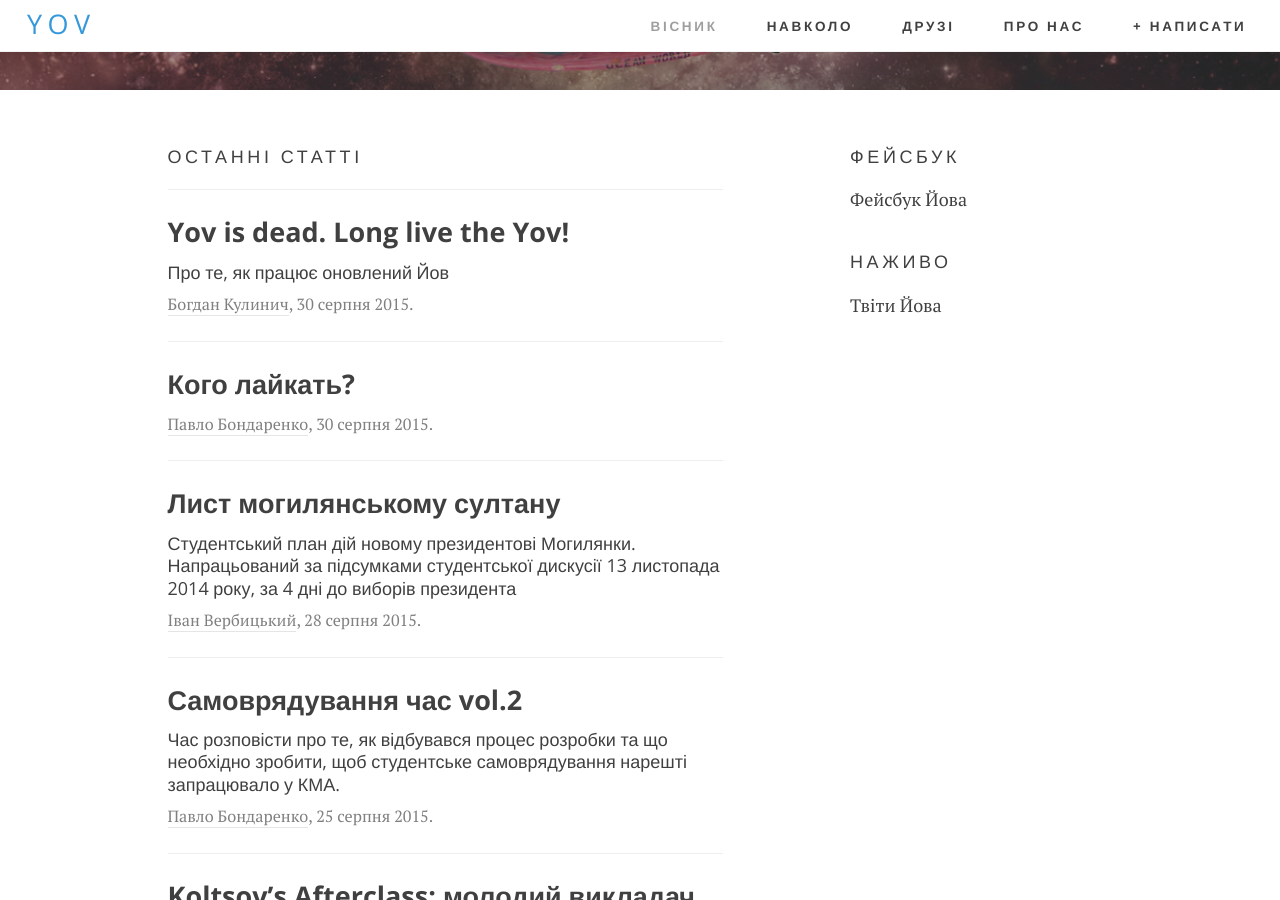
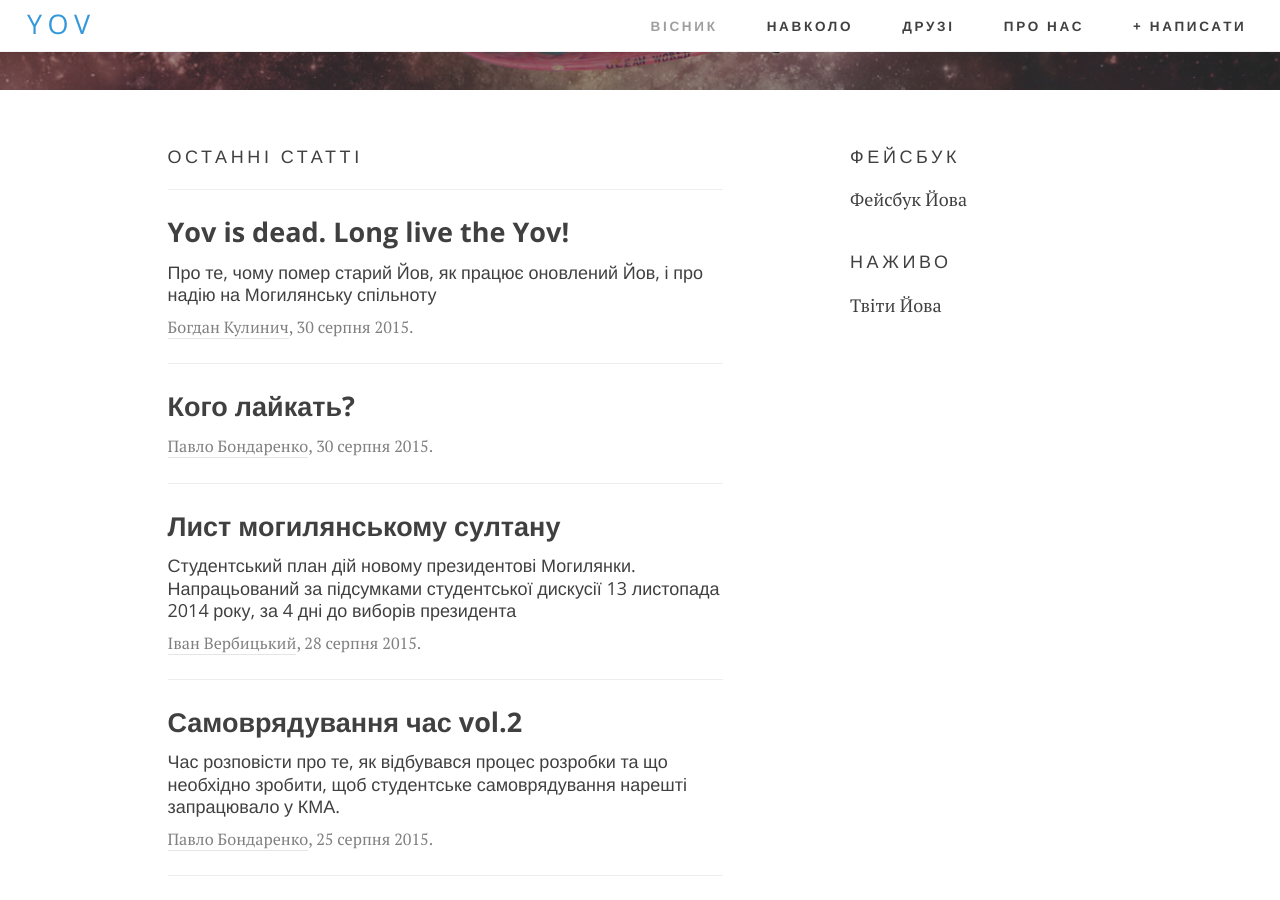
Before and after one commit to boretskyi/boretskyi.github.io, a Jekyll site: the page built from journal/index.html, in a window 1280 px wide and 900 px high, scrolled down 314 px. Built offline with Jekyll 4.4.1, drawn with Linux system fonts in a browser that asks for light colours; nearby versions of some CDN libraries; the list of posts is cut into pages by our own code; comment, search, counter and statistics services are not loaded.

Commit message:
Update new yov subtile

```diff
--- a/_posts/2015-08-30-new-yov.md
+++ b/_posts/2015-08-30-new-yov.md
@@ -1,7 +1,7 @@
 ---
 layout: post
 title: "Yov is dead. Long live the Yov!"
-subtitle: "Про те, як працює оновлений Йов"
+subtitle: "Про те, чому помер старий Йов, як працює оновлений Йов, і про надію на Могилянську спільноту"
 featured: false
 author: Богдан Кулинич
 author_link: "http://bogdankulynych.me"
```
